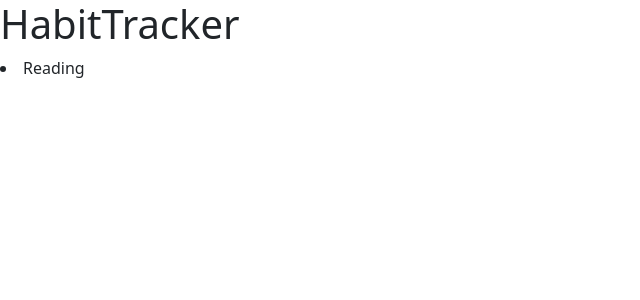
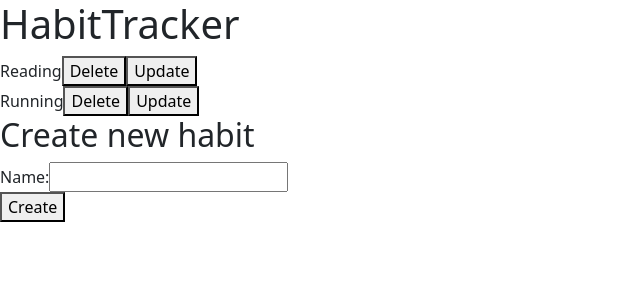
Before and after one commit to hjeronen/habitTracker, a React (Vite) app: page / in a window 1280 px wide. Shown: the top 300 px of the page, without its empty margins (0-640 px from the left). Built offline with nearby package versions, Linux system fonts and the light colour scheme; data requests are answered from the project's data file.

Commit message:
Adding, updating and deleting habits

```diff
--- a/db.json
+++ b/db.json
@@ -1,14 +1,25 @@
 {
-  "activities": [
+  "habits": [
     {
       "id": 1,
       "name": "Reading",
       "data": [
-       {
-        "type": "Pages",
-        "unit": "pages",
-        "value": 0
-       }
+        {
+          "type": "Pages",
+          "unit": "pages",
+          "value": 0
+        }
+      ]
+    },
+    {
+      "id": 2556,
+      "name": "Running",
+      "data": [
+        {
+          "type": "default",
+          "unit": "test",
+          "value": 0
+        }
       ]
     }
   ]
--- a/src/App.jsx
+++ b/src/App.jsx
@@ -1,21 +1,63 @@
 import { useState, useEffect } from 'react'
-import axios from 'axios'
+import habitService from './services/habits'
 import Home from './components/Home'
+import HabitForm from './components/HabitForm'
 
 const App = () => {
-  const [activities, setActivities] = useState([])
+  const [habits, setHabits] = useState([])
+  const [selected, setSelected] = useState(null)
 
   useEffect(() => {
-    axios.get('http://localhost:3001/activities')
-      .then(response => {
-        setActivities(response.data)
+    habitService
+      .getAll()
+      .then(habits => {
+        setHabits(habits)
       })
   }, [])
+
+  const generateID = () => Math.floor(Math.random() * 10000)
+
+  const createNew = async (newHabit) => {
+    newHabit.id = generateID()
+    try {
+      const createdHabit = await habitService.addHabit(newHabit)
+      setHabits(habits.concat(createdHabit))
+      return true
+    } catch (exception) {
+      console.log(exception)
+      return false
+    }
+  }
+
+  const updateHabit = async (updatedHabit) => {
+    try {
+      const returnedHabit = await habitService.updateHabit(updatedHabit)
+      setHabits(
+        habits
+          .filter(h => h.id !== returnedHabit.id)
+          .concat(returnedHabit)
+      )
+      setSelected(null)
+    } catch (exception) {
+      console.log(exception)
+      setSelected(null)
+    }
+  }
+
+  const deleteHabit = async (id) => {
+    try {
+      habitService.deleteHabit(id)
+      setHabits(habits.filter(h => h.id !== id))
+    } catch (exception) {
+      console.log(exception)
+    }
+  }
 
   return (
     <div>
       <h1>HabitTracker</h1>
-      <Home activities={activities} />
+      <Home habits={habits} deleteHabit={deleteHabit} selectHabit={setSelected} />
+      <HabitForm habit={selected} createNew={createNew} updateHabit={updateHabit} />
     </div>
   )
 }
--- /dev/null
+++ b/src/components/HabitForm.jsx
@@ -0,0 +1,65 @@
+import { useState, useEffect } from 'react'
+
+const HabitForm = ({ habit, createNew, updateHabit }) => {
+  const [name, setName] = useState('')
+
+  useEffect(() => {
+    habit ? setName(habit.name) : setName('')
+  }, [habit])
+
+  const data = [
+    {
+      type: 'default',
+      unit: 'test',
+      value: 0
+    }
+  ]
+
+  const create = async (event) => {
+    event.preventDefault()
+
+    const newHabit = {
+      name,
+      data
+    }
+
+    const created = await createNew(newHabit)
+    if (created) {
+      setName('')
+    }
+  }
+
+  const update = async (event) => {
+    event.preventDefault()
+
+    const newHabit = {
+      id: habit.id,
+      name,
+      data
+    }
+
+    const updated = await updateHabit(newHabit)
+    if (updated) {
+      setName('')
+    }
+  }
+
+  return (
+    <form onSubmit={habit ? update : create}>
+      <h2>Create new habit</h2>
+      <div>
+        Name:
+        <input
+          type='text'
+          value={name}
+          name='Name'
+          id='name'
+          onChange={({ target }) => setName(target.value)}
+        />
+      </div>
+      <button type='submit'>{habit ? 'Update' : 'Create'}</button>
+    </form>
+  )
+}
+
+export default HabitForm
--- a/src/components/Home.jsx
+++ b/src/components/Home.jsx
@@ -1,10 +1,15 @@
-const Home = ({ activities }) => {
+const Home = ({ habits, deleteHabit, selectHabit }) => {
   return (
     <div>
-      {activities.length === 0
+      {habits.length === 0
         ? <div>No tracked activities yet.</div>
-        : activities.map(activity =>
-          <li key={activity.id}>{activity.name}</li>)
+        : habits.map(habit =>
+          <div key={habit.id}>
+            {habit.name}
+            <button onClick={() => deleteHabit(habit.id)}>Delete</button>
+            <button onClick={() => selectHabit(habit)}>Update</button>
+          </div>
+        )
       }
     </div>
   )
--- /dev/null
+++ b/src/services/habits.js
@@ -0,0 +1,24 @@
+import axios from 'axios'
+const baseUrl = 'http://localhost:3001/habits'
+
+const getAll = async () => {
+  const response = await axios.get(baseUrl)
+  return response.data
+}
+
+const addHabit = async (newHabit) => {
+  const response = await axios.post(baseUrl, newHabit)
+  return response.data
+}
+
+const updateHabit = async (updatedHabit) => {
+  const response = await axios.put(baseUrl + '/' + updatedHabit.id, updatedHabit)
+  return response.data
+}
+
+const deleteHabit = async (id) => {
+  const response = await axios.delete(baseUrl + '/' + id)
+  return response.data
+}
+
+export default { getAll, addHabit, updateHabit, deleteHabit }
```
